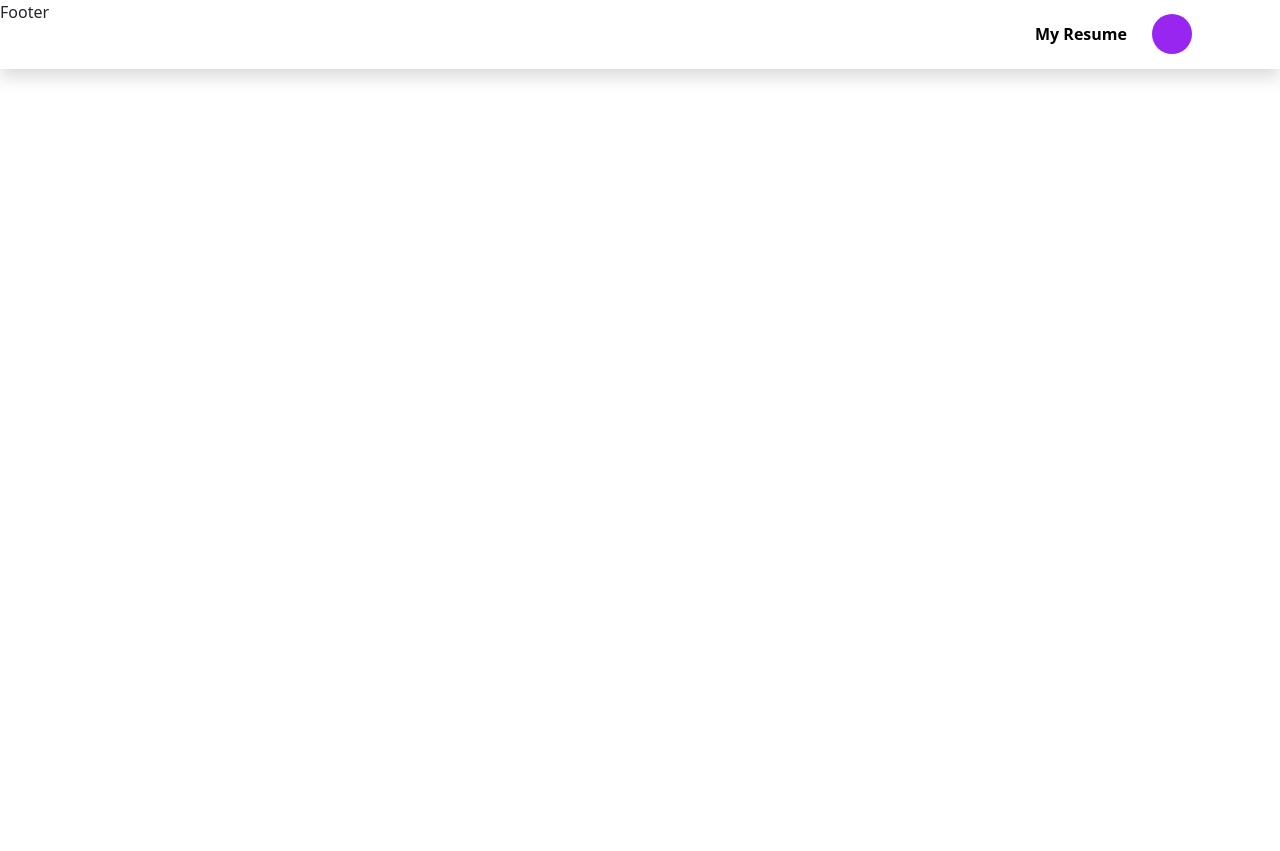
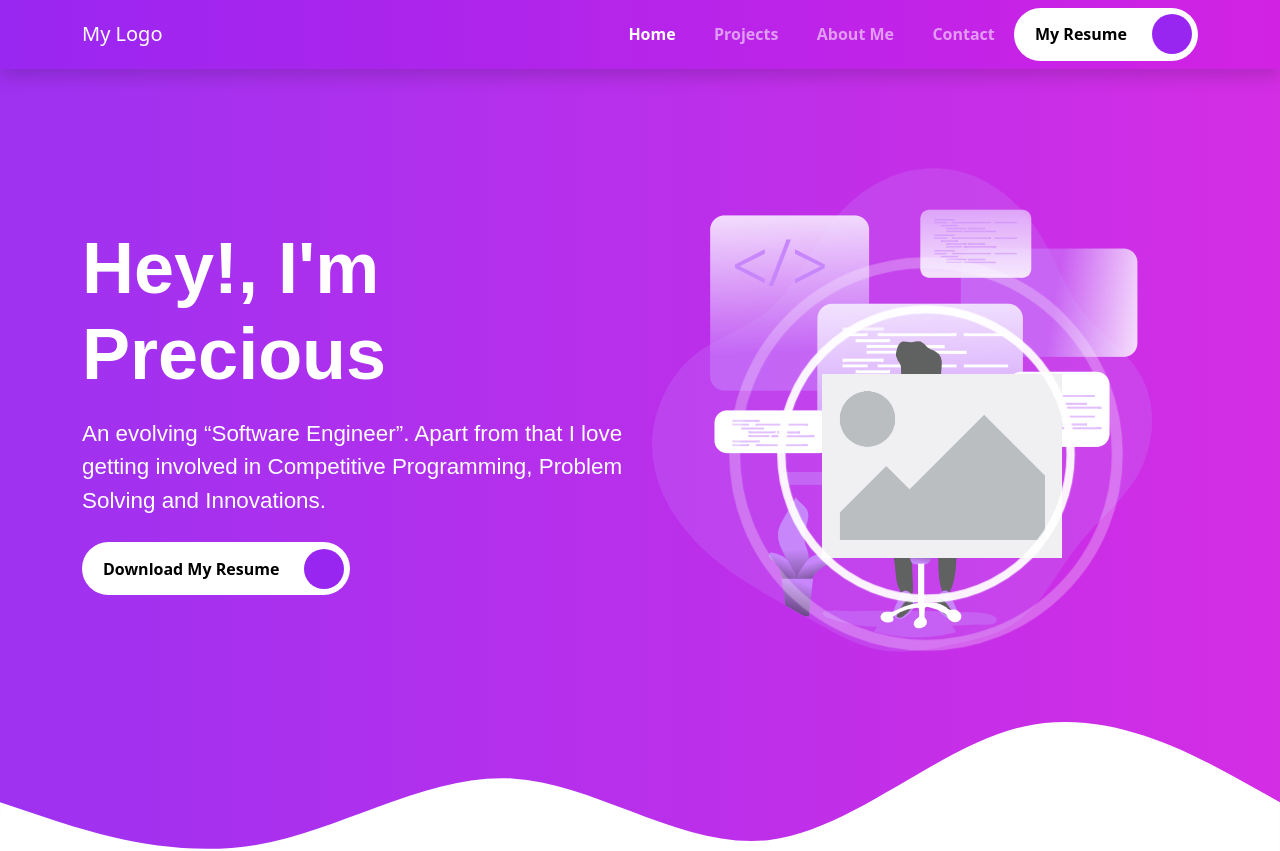
Before and after one commit to codepraycode/codepraycode, a React (Create React App) app: page / in a window 1280 px wide. Shown: the top 851 px of the page. Before the commit the page ends 800 px from the top, so only its background shows below. Built offline with nearby package versions, Linux system fonts and the light colour scheme; a web font is replaced by a local one.

Commit message:
added the header

```diff
--- a/public/index.html
+++ b/public/index.html
@@ -9,9 +9,9 @@
     <meta name="description" content="Web site created using create-react-app" />
     <link rel="apple-touch-icon" href="%PUBLIC_URL%/logo192.png" />
 
+    <link rel="stylesheet" href="/assets/css/fontawesome.css" />
+    <link rel="stylesheet" href="/assets/css/styles.css" />
 
-    <link rel="stylesheet" href="/assets/css/fontawesome.css">
-    <link rel="stylesheet" href="/assets/css/styles.css">
     <!--
       manifest.json provides metadata used when your web app is installed on a
       user's mobile device or desktop. See https://developers.google.com/web/fundamentals/web-app-manifest/
--- /dev/null
+++ b/public/scss/components/_hero.scss
@@ -0,0 +1,87 @@
+@use '../custom' as *;
+@use '../utils/mixins' as *;
+.intro-section {
+    @include gradient;
+    padding: 10rem 0 0 0;
+    width: 100%;
+    height: 100%;
+}
+
+.intros {
+    .dp-box {
+        // position: relative;
+        // background: red;
+        background: url('/assets/images/illustrations/intro-section-illustration.png') center center no-repeat;
+        background-size: cover;
+        max-width: 100%;
+        max-height: 100%;
+        overflow: hidden;
+        width: 500px;
+        height: 500px;
+        display: flex;
+        align-items: center;
+        justify-content: center;
+        z-index: 12;
+        .dp__container {
+            // @include absoluteCenter;
+            position: relative;
+            max-width: 100%;
+            p {
+                &.with_img {
+                    max-width: 15rem;
+                    max-height: 15rem;
+                    overflow: hidden;
+                    display: flex;
+                    align-items: center;
+                    justify-content: center;
+                    position: relative;
+                    bottom: -4rem;
+                    left: 2.5rem;
+                }
+                img {
+                    height: auto;
+                    width: 100%;
+                    color: $secondary;
+                }
+            }
+        }
+    }
+}
+
+.border-animation {
+    position: absolute;
+    top: 0;
+    left: 0;
+    width: 18rem;
+    height: 18rem;
+    border: 0.55rem solid $white;
+    border-radius: 50%;
+    animation: pulse-border 1.5s linear infinite;
+    &--border-1 {
+        animation-delay: 1s;
+    }
+    &--border-2 {
+        animation-delay: 1.5s;
+    }
+}
+
+@media (max-width: 930px) {
+    .dp-box {
+        width: 100%;
+        overflow-x: hidden;
+        // position: relative;
+        // background: red;
+        width: 150px;
+        height: 150px;
+        .dp__container {
+            p {
+                &.with_img {
+                    max-width: 100%;
+                    max-height: 100%;
+                    bottom: -2rem;
+                    left: 1.5rem;
+                }
+            }
+        }
+    }
+}
--- /dev/null
+++ b/public/scss/components/_index.scss
@@ -0,0 +1,3 @@
+// Import all the components into this file
+@use './navbar';
+@use './hero';
--- /dev/null
+++ b/public/scss/components/_navbar.scss
@@ -0,0 +1,17 @@
+@use '../custom' as *;
+@use '../utils/mixins' as *;
+.menu {
+    @include gradient;
+    li {
+        padding: 0 0.7rem;
+        a {
+            color: $white;
+            padding: 0 0.7rem;
+            text-transform: capitalize;
+            font-weight: 600;
+        }
+        &:hover {
+            color: $white;
+        }
+    }
+}
--- a/public/scss/styles.scss
+++ b/public/scss/styles.scss
@@ -5,6 +5,7 @@
 @use 'utils/mixins';
 @use 'utils/typography';
 // IMPORT THE SECTIONS
+@use 'components/index';
 // @use 'sections/navbar';
 // @use 'sections/intro-section';
 // @use 'sections/campanies';
--- a/public/scss/utils/_buttons.scss
+++ b/public/scss/utils/_buttons.scss
@@ -8,6 +8,7 @@
     border: 0.1rem solid rgba($white, 0.6);
     background-color: $white;
     display: block;
+    @include transitionProperty;
     span {
         position: absolute;
         background-color: $primary;
--- a/public/scss/utils/_typography.scss
+++ b/public/scss/utils/_typography.scss
@@ -1,4 +1,15 @@
 @use '../custom' as *;
+body {
+    padding: 0;
+    margin: 0;
+    overflow-x: hidden !important;
+}
+
+header,
+footer {
+    width: 100% !important;
+}
+
 .display-2 {
     margin-bottom: 1rem;
     text-transform: capitalize;
--- /dev/null
+++ b/src/components/Header/hero.js
@@ -0,0 +1,63 @@
+import React from 'react';
+
+const Hero = () => {
+    return (
+        <section id="home" className="intro-section">
+
+            <div className="container">
+                <div className="row align-items-center text-white">
+                    {/* Start Intro Content */}
+                    <div className="col-md-6 intros text-start">
+                        <h1 className="display-2">
+                            <span className="display-2--intro">
+                                Hey!, I'm Precious
+                            </span>
+
+                            <span className="display-2--description lh-base">
+                                An evolving <q>Software Engineer</q>.
+                                Apart from that I love getting involved in Competitive Programming, Problem Solving and Innovations.
+                            </span>
+                        </h1>
+
+                        <button type="button" className="rounded-pill btn-rounded">
+                            Download My Resume
+                            <span><i className="fas fa-arrow-right"></i></span>
+                        </button>
+                    </div>
+
+
+
+                    {/* My Picture */}
+                    <div className="col-md-6 intros text-md-end">
+                        <div className="dp-box">
+                            {/* <img
+                                src="/assets/images/illustrations/intro-section-illustration.png"
+                                alt="video illutration"
+                                className="img-fluid"
+                            /> */}
+
+                            {/* position-absolute top-50 start-50 translate-middle */}
+                            <div className="dp__container">
+                                <p className='with_img'>
+                                    <img src="/assets/images/img_placeholder.png" alt="codepraycode"/>
+                                </p>
+
+                                <span className="border-animation border-animation--border-1"></span>
+                                <span className="border-animation border-animation--border-2"></span>
+                            </div>
+                        </div>
+                    </div>
+                </div>
+            </div>
+
+            <svg
+                xmlns="http://www.w3.org/2000/svg"
+                viewBox="0 0 1440 320"
+            >
+                <path fill="#ffffff" fillOpacity="1" d="M0,160L48,176C96,192,192,224,288,208C384,192,480,128,576,133.3C672,139,768,213,864,202.7C960,192,1056,96,1152,74.7C1248,53,1344,107,1392,133.3L1440,160L1440,320L1392,320C1344,320,1248,320,1152,320C1056,320,960,320,864,320C768,320,672,320,576,320C480,320,384,320,288,320C192,320,96,320,48,320L0,320Z"></path>
+            </svg>
+        </section>
+    );
+};
+
+export default Hero;
--- a/src/components/Header/index.js
+++ b/src/components/Header/index.js
@@ -1,15 +1,13 @@
 import React from 'react';
+import Hero from './hero';
 import NavBar from './navbar';
 
 const Header = () => {
     return (
         <header>
-            {/*
-                ////////////////////////////////////////////////////////////////////////////////////////
-                                START SECTION 1 - THE NAVBAR SECTION
-                /////////////////////////////////////////////////////////////////////////////////////////////
-            */}
+
             <NavBar/>
+            <Hero/>
 
 
         </header>
--- a/src/components/Header/navbar.js
+++ b/src/components/Header/navbar.js
@@ -41,8 +41,8 @@ const NavBar = () => {
                     <button type="button" className="rounded-pill btn-rounded">
                         My Resume
                         <span>
-                            <i className="fas fa-phone-alt"></i>
-                            {/* <i class="fas fa-download" aria-hidden="true"></i> */}
+                            {/* <i className="fas fa-phone-alt"></i> */}
+                            <i className="fas fa-download" aria-hidden="true"></i>
                         </span>
                     </button>
                 </div>
```
Also changed, not shown: public/assets/css/styles.css, public/assets/images/illustrations/intro-section-illustration.png (added), 1 other file (tests, documents, lock files or other folders).
